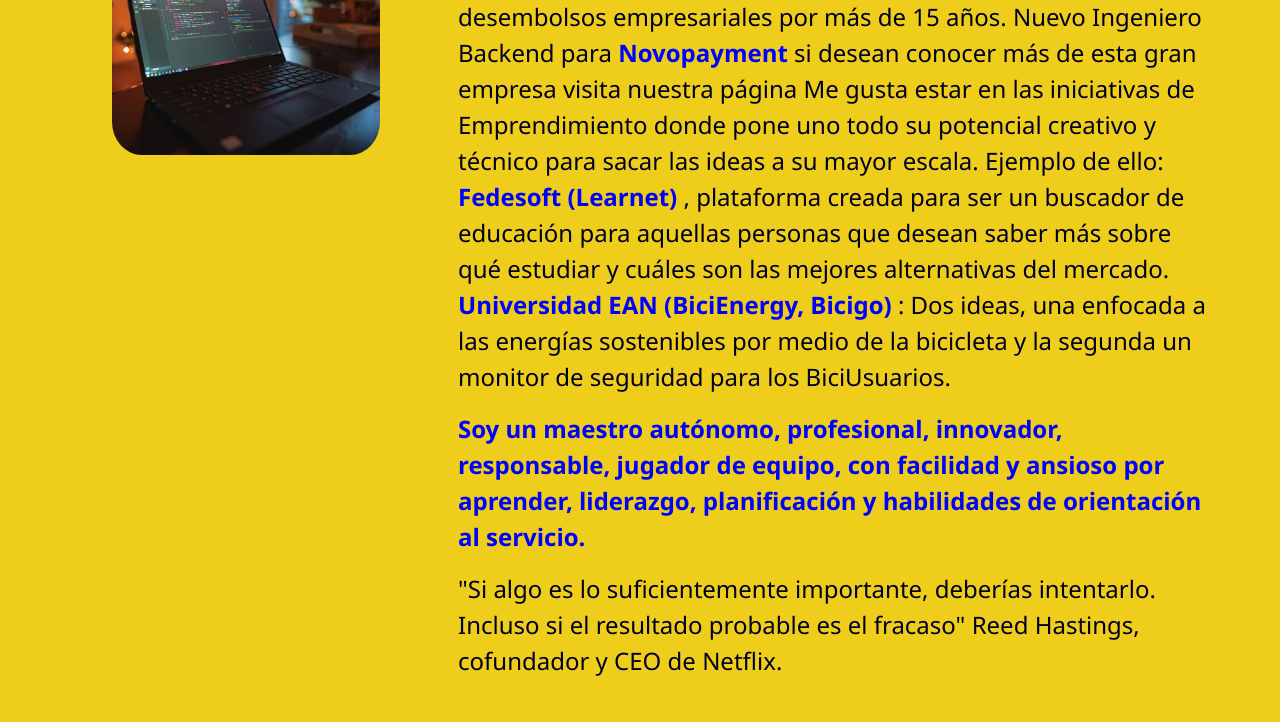
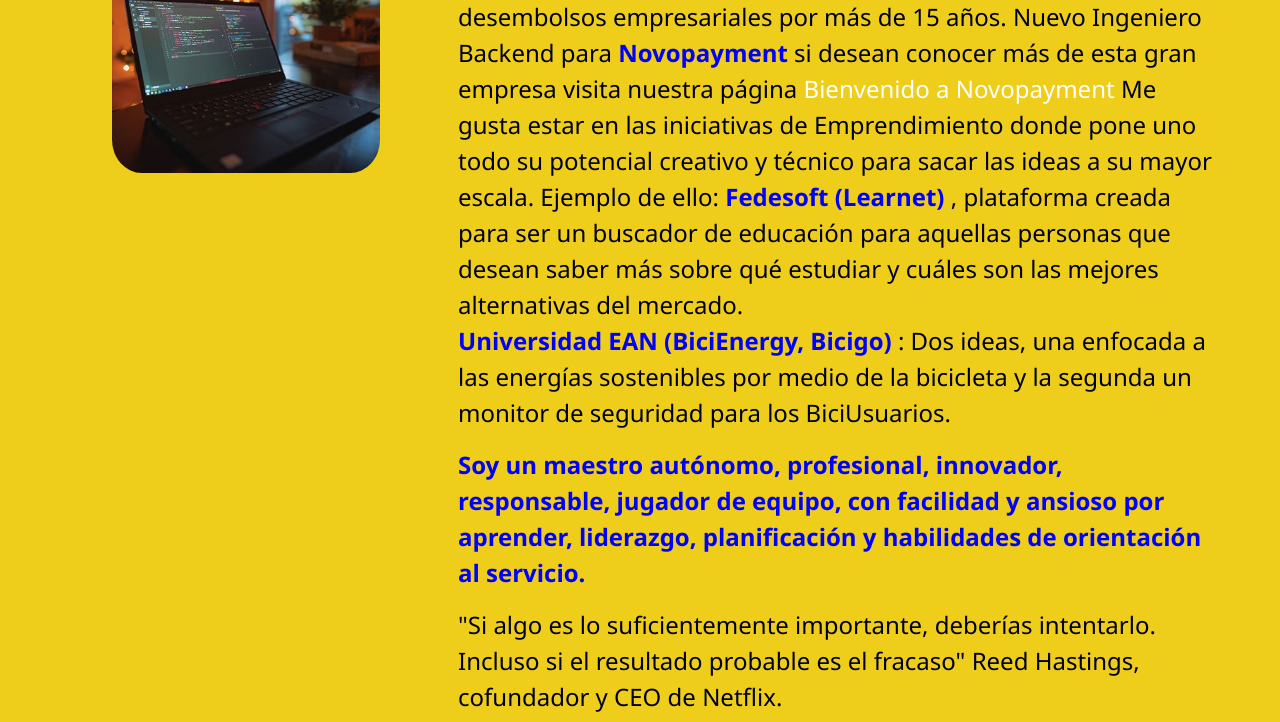
Before and after one commit to CamiloYate09/paginaWebCamilo, a website: page dist/about.html in a window 1280 px wide. Shown: the part 860-1582 px from the top of the page. Drawn offline with nearby package versions, Linux system fonts and the light colour scheme; files that its build step writes are made by us from their sources.

Commit message:
Ajustando pagina 2021 con novopayment

```diff
--- a/dist/about.html
+++ b/dist/about.html
@@ -89,7 +89,7 @@
                 que lo ven. Ex's Ingeniero de desarrollo para <strong style="color: blue">SmartSoft Colombia </strong>que lidera el proyecto
                 de Banca Electrónica 2, la plataforma principal de <strong style="color: blue"> Bancóldex </strong>en operaciones para desembolsos
                 empresariales por más de 15 años.
-                Nuevo Ingeniero Backend para <strong style="color: blue">Novopayment</strong> si desean conocer más de esta gran empresa visita nuestra página <a href="https://novopayment.com/" target="_blank"></a>
+                Nuevo Ingeniero Backend para <strong style="color: blue">Novopayment</strong> si desean conocer más de esta gran empresa visita nuestra página <a href="https://novopayment.com/" target="_blank">Bienvenido a Novopayment</a>
                 Me gusta estar en las iniciativas de Emprendimiento donde pone uno
                 todo su potencial creativo y técnico para sacar las ideas a su mayor escala. Ejemplo de ello: <strong style="color: blue"> Fedesoft
                     (Learnet)</strong> , plataforma creada para ser un buscador de educación para aquellas personas que desean saber
```
